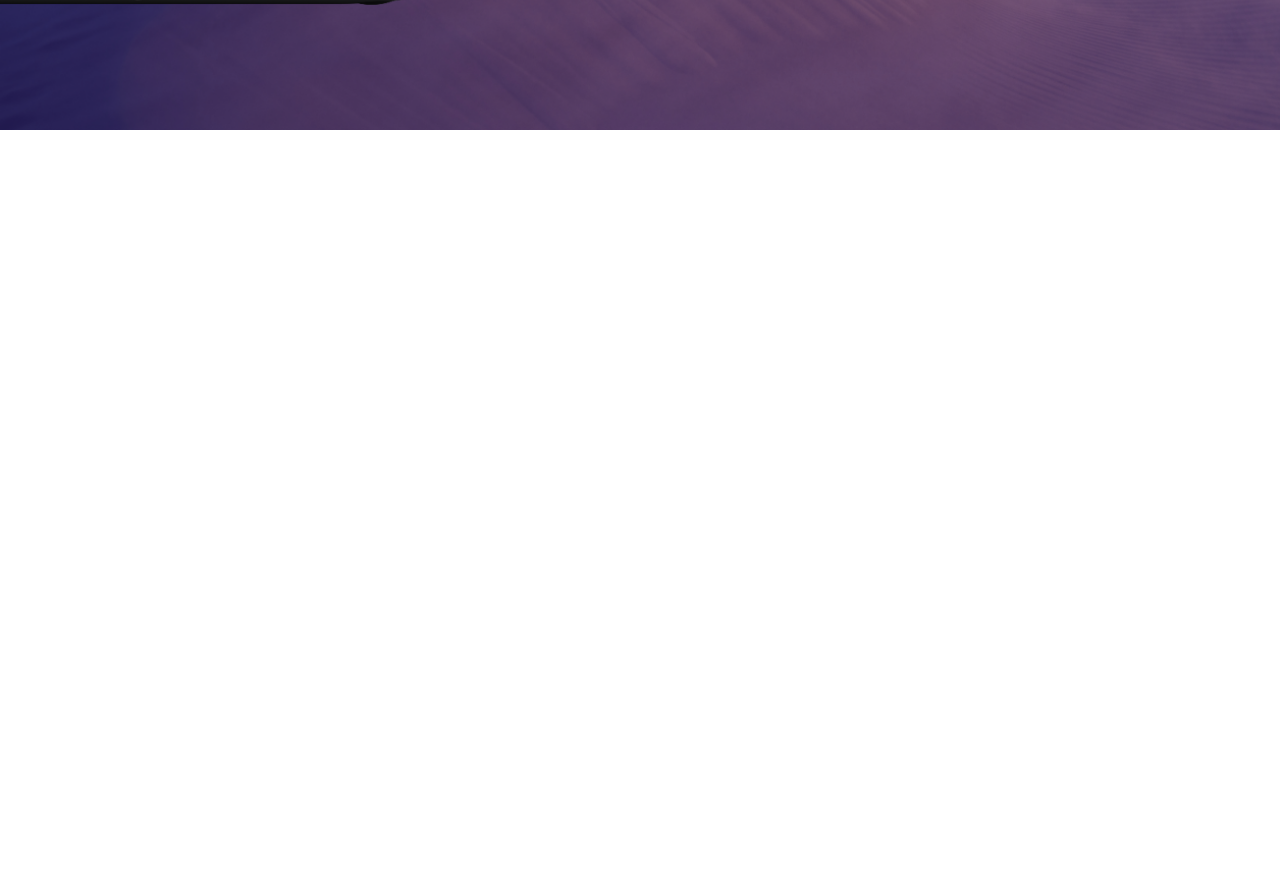
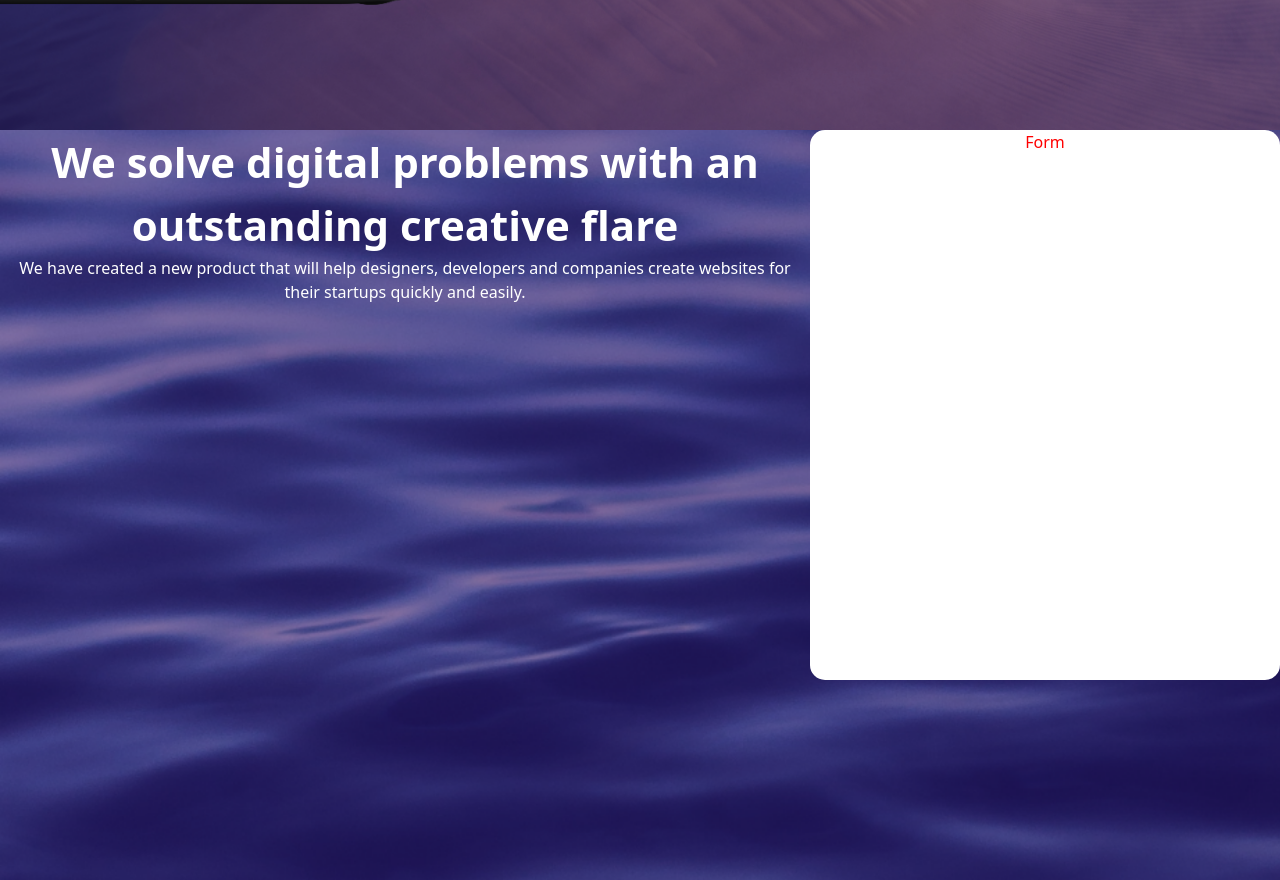
Before and after one commit to viix54/forgetCodeFigma, a React (Vite) app: page / in a window 1280 px wide. Shown: the part 1960-2840 px from the top of the page. Before the commit the page ends 2090 px from the top, so only its background shows below. Built offline with nearby package versions, Linux system fonts and the light colour scheme.

Commit message:
Added text and block for form

```diff
--- a/src/App.jsx
+++ b/src/App.jsx
@@ -4,7 +4,7 @@ import 'bootstrap/dist/css/bootstrap.min.css';
 // Bootstrap Bundle JS
 import 'bootstrap/dist/js/bootstrap.bundle.min';
 
-import { Home, Footer, Landing, Content, Features } from './components';
+import { Home, Footer, Landing, Content, Features, FormComp } from './components';
 
 function App() {
   return (
@@ -13,6 +13,7 @@ function App() {
         <Landing />
         <Content />
         <Features />
+        <FormComp />
         {/* <article className="second_article">
           <header>2 ARTICLE</header>
           <h2>Leroudfgjfdklgjfdl ldfk jgdf lkjgdflk jgdf </h2>
--- /dev/null
+++ b/src/components/Form_page/FormComp.jsx
@@ -0,0 +1,21 @@
+import React from 'react';
+import './form_comp.scss';
+
+export const FormComp = () => {
+  return (
+    <div className="form_article">
+      <article>
+        <section className="form_article_text_section">
+          <header>We solve digital problems with an outstanding creative flare</header>
+          <p>
+            We have created a new product that will help designers, developers and companies create
+            websites for their startups quickly and easily.
+          </p>
+        </section>
+        <section className="form_article_auth_section">
+          <div>Form</div>
+        </section>
+      </article>
+    </div>
+  );
+};
--- /dev/null
+++ b/src/components/Form_page/form_comp.scss
@@ -0,0 +1,38 @@
+@import url('https://fonts.googleapis.com/css2?family=DM+Sans:opsz,wght@9..40,300&display=swap');
+
+$text_font: 'DM Sans', sans-serif;
+
+.form_article{
+    font-style: $text_font;
+    color: white;
+    background-image: url('../../assets/form_backgr.png');
+    background-repeat: no-repeat;
+    background-size: cover;
+    background-color: #2F1893;
+    height: 750px;
+    // border: 1px solid white;
+    &>article{
+        display: flex;
+
+        .form_article_text_section{
+            &>header{
+                font-size: 42px;
+                font-weight: bold;
+            }
+            &>p{
+                font-size: 16px;
+                font-weight: 250;
+            }
+        }
+        .form_article_auth_section{
+            &>div{
+                color:red;
+                background-color: white;
+                border-radius: 15px;
+                height: 550px;
+                width: 470px;
+            }
+        }
+
+    }
+}
--- a/src/components/index.js
+++ b/src/components/index.js
@@ -4,3 +4,4 @@ export {Footer} from './Footer/Footer.jsx';
 export {Landing} from './Landing_page/Landing.jsx';
 export {Content} from './Content_page/Content.jsx';
 export {Features} from './Features_page/Features.jsx';
+export {FormComp} from './Form_page/FormComp.jsx';
```
Also changed, not shown: src/assets/form_backgr.png (added).
